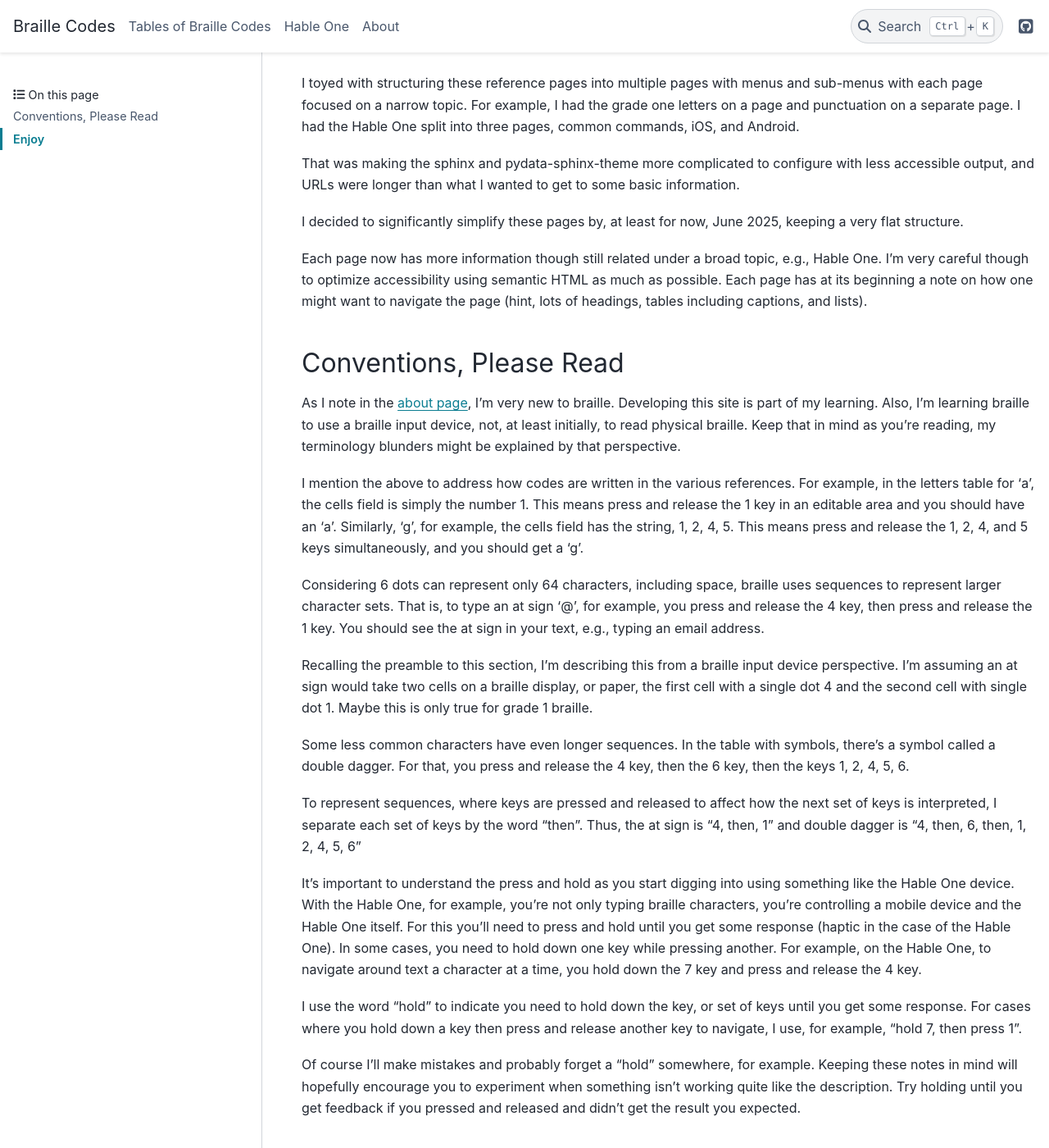
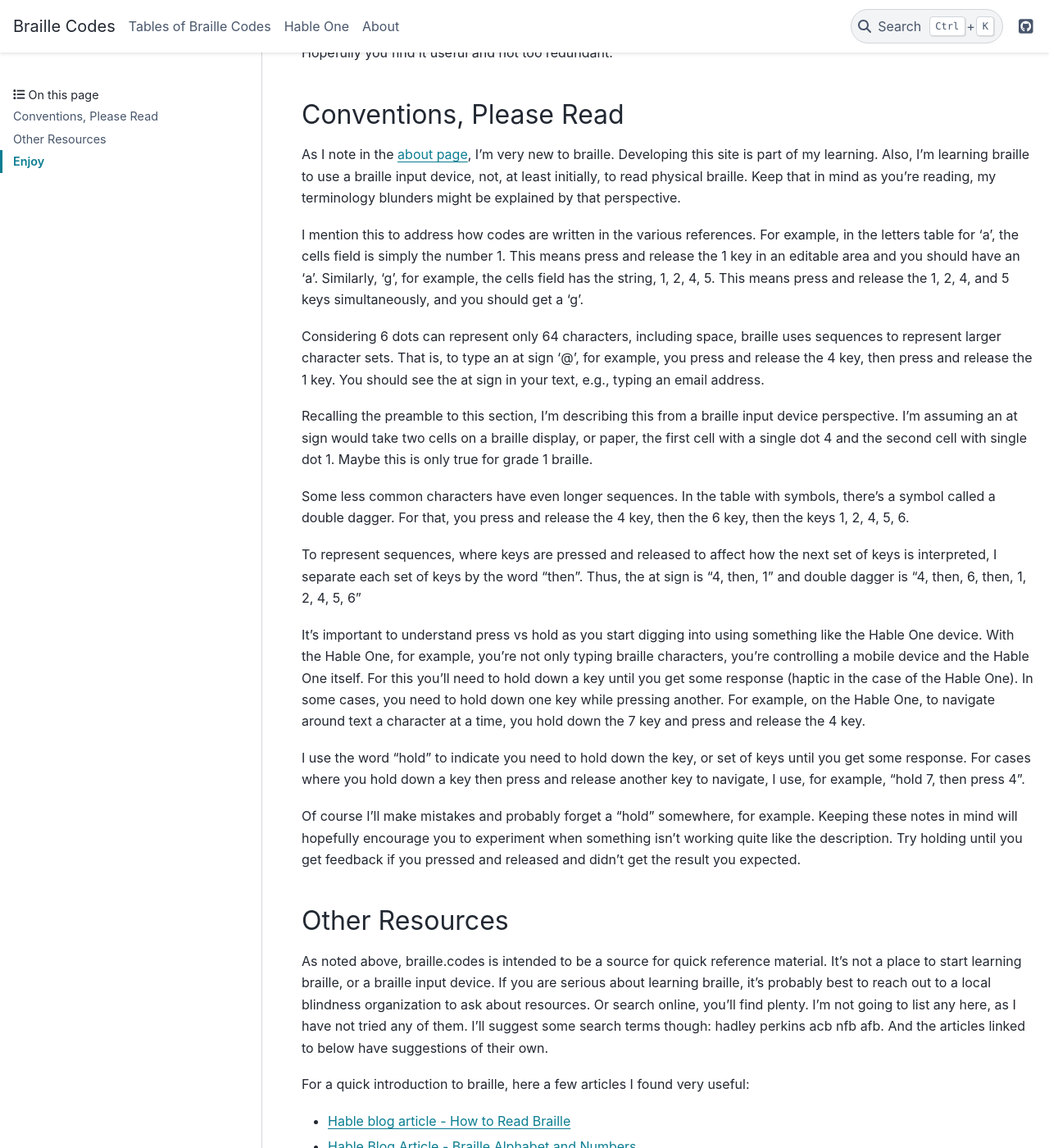
Before and after one commit to joeldodson/braille, a Sphinx documentation site: the page built from docs/index.md, in a window 1280 px wide and 1400 px high, scrolled down 221 px. Shown: the whole window at 82% size. Built offline with Sphinx 7.4.7 and the PyData theme 0.15.4, drawn with Linux system fonts in a browser that asks for light colours; some of the changed text lies outside the part shown.

Commit message:
more general editing and slowly getting into the Hable One commands

```diff
--- a/docs/index.md
+++ b/docs/index.md
@@ -1,24 +1,11 @@
 # Welcome to Braille Codes
 
-As I was trying to learn the braille codes to use the Hable One, I could not find easy to reference tables published on a simple website.
-So here they are, under the tables menu.
-
-I also want easy to access references for various Braille input devices I might use.
-I'm starting with [Hable One](https://iamhable.com), also on the menu.
-
-I toyed with structuring these reference pages into multiple pages with menus and sub-menus with each page focused on a narrow topic.
-For example, I had the grade one letters on a page and punctuation on a separate page.
-I had the Hable One split into three pages, common commands, iOS, and Android.
-
-That was making the sphinx and pydata-sphinx-theme more complicated to configure with less accessible output,
-and URLs were longer than what I wanted to get to some basic information.
-
-I decided to significantly simplify these pages by, at least for now, June 2025, keeping a very flat structure.
-
-Each page now has more information though still related under a broad topic, e.g., Hable One.
-I'm very careful though to optimize accessibility using semantic HTML as much as possible.
-Each page has at its beginning a note on how one might want to navigate the page
-(hint, lots of headings, tables including captions, and lists).
+As I was trying to learn braille to use the Hable One, I could not find easy to reference tables published on a simple website.
+I decided it would help me learn braille if I were to make my own reference site.
+In the process of developing this site, I have found some sources I had missed initially.
+I'll list those below and recommend going through them.
+I decided to continue creating this site regardless with the goal of making it as simple and accessible as I could.
+Hopefully you find it useful and not too redundant.
 
 ## Conventions, Please Read
 
@@ -27,7 +14,7 @@
 Also, I'm learning braille to use a braille input device, not, at least initially, to read physical braille.
 Keep that in mind as you're reading, my terminology blunders might be explained by that perspective.
 
-I mention the above to address how codes are written in the various references.
+I mention this to address how codes are written in the various references.
 For example, in the letters table for 'a', the cells field is simply the number 1.
 This means press and release the 1 key in an editable area and you should have an 'a'.
 Similarly, 'g', for example, the cells field has the string, 1, 2, 4, 5.
@@ -49,20 +36,38 @@
 To represent sequences, where keys are pressed and released to affect how the next set of keys is interpreted, I separate each set of keys by the word "then".
 Thus, the at sign is "4, then, 1" and double dagger is "4, then, 6, then, 1, 2, 4, 5, 6"
 
-It's important to understand the press and hold as you start digging into using something like the Hable One device.
+It's important to understand press vs hold as you start digging into using something like the Hable One device.
 With the Hable One, for example, you're not only typing braille characters, you're controlling a mobile device and the Hable One itself.
-For this you'll need to press and hold until you get some response (haptic in the case of the Hable One).
+For this you'll need to hold down a key until you get some response (haptic in the case of the Hable One).
 In some cases, you need to hold down one key while pressing another.
 For example, on the Hable One, to navigate around text a character at a time,
 you hold down the 7 key and press and release the 4 key.
 
 I use the word "hold" to indicate you need to hold down the key, or set of keys until you get some response.
 For cases where you hold down a key then press and release another key to navigate,
-I use, for example, "hold 7, then press 1".
+I use, for example, "hold 7, then press 4".
 
 Of course I'll make mistakes and probably forget a "hold" somewhere, for example.
 Keeping these notes in mind will hopefully encourage you to experiment when something isn't working quite like the description.
 Try holding until you get feedback if you pressed and released and didn't get the result you expected.
+
+## Other Resources
+
+As noted above, braille.codes is intended to be a source for quick reference material.
+It's not a place to start learning braille, or a braille input device.
+If you are serious about learning braille, it's probably best to reach out to a local blindness organization to ask about resources.
+Or search online, you'll find plenty.
+I'm not going to list any here, as I have not tried any of them.
+I'll suggest some search terms though: hadley perkins acb nfb afb.
+And the articles linked to below have suggestions of their own.
+
+For a quick introduction to braille, here a few articles I found very useful:
+
+- [Hable blog article - How to Read Braille](https://www.iamhable.com/blogs/article/how-to-read-braille-a-2025-guide)
+- [Hable Blog Article - Braille Alphabet and Numbers ](https://www.iamhable.com/en-am/blogs/article/braille-alphabet-numbers)
+
+To practice braille input from your computer keyboard, at least for UEB, try,
+[UEB Online](https://uebonline.org).
 
 ## Enjoy
 
```
Also changed, not shown: docs/about.md (+17 -1 lines), docs/hableone.md (+73 -8 lines).
